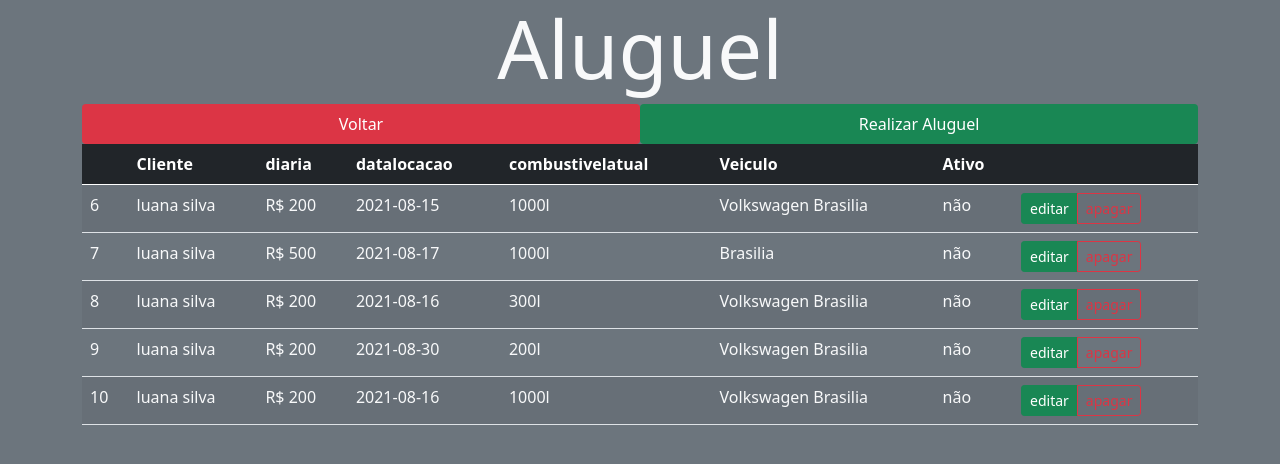
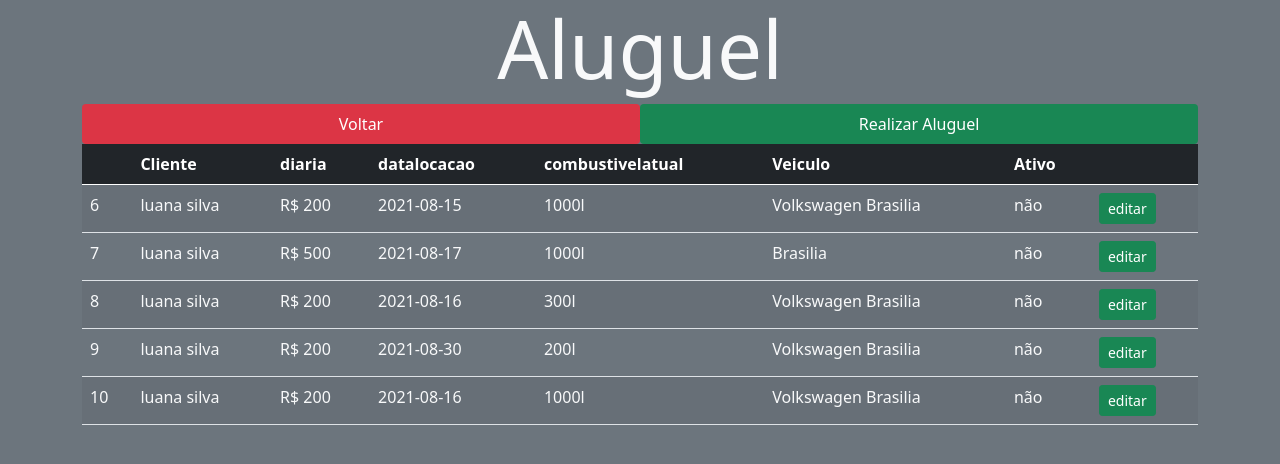
Before and after one commit to WebI-2020-2/sistema-locadora-veiculo, a PHP site: page /src/views/vendas.php in a window 1280 px wide. Shown: the top 464 px of the page. Run offline with PHP 8.4, Linux system fonts and the light colour scheme; data comes from the database, SQL or seed files in the repository.

Commit message:
Add files via upload

```diff
--- a/src/views/vendas.php
+++ b/src/views/vendas.php
@@ -56,7 +56,7 @@
                             <td>
                                 <div class="btn-group btn-group-sm">
                                     <a href="./editar-venda.php?id=<?= $aluguel->getidaluguel() ?>" class="btn btn-success">editar</a>
-                                <a href="./apagar-venda.php?id=<?= $aluguel->getidaluguel() ?>" onclick="return confirm('Tem certeza de que deseja excluir este item?');"class="btn btn-outline-danger">apagar</a>
+
                                 </div>
                             </td>
                         </tr> <?php
```
